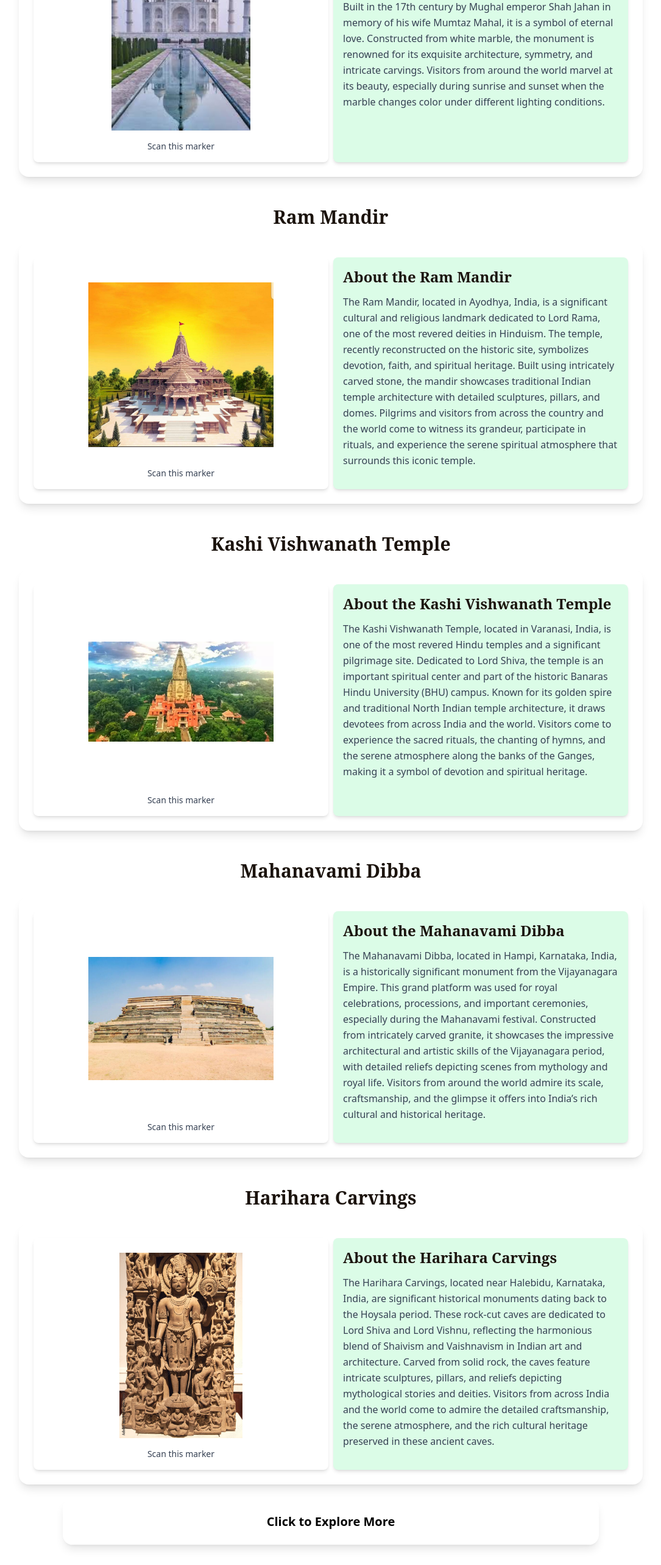
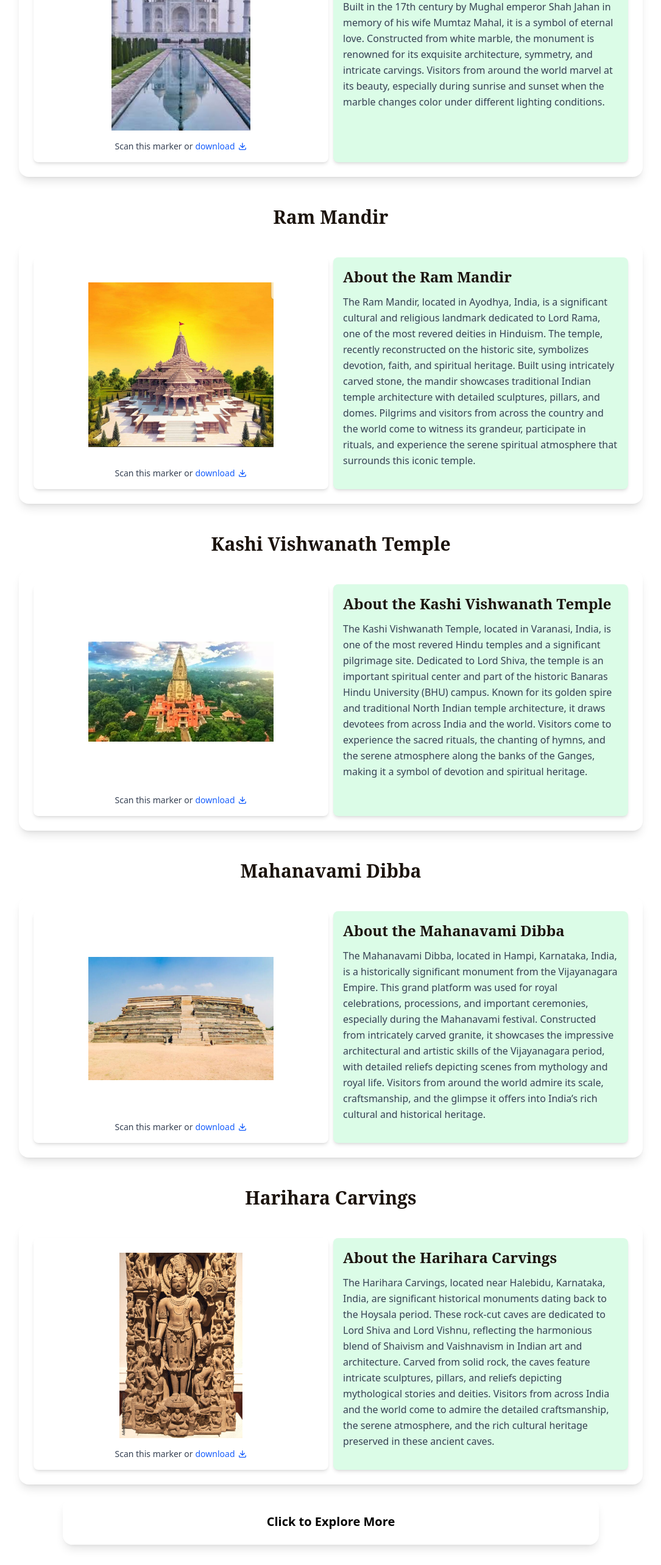
Before and after one commit to Mohitss10/cultural_heritage, a React (Vite) app: page / in a window 1280 px wide. Shown: the part 1022-3588 px from the top of the page at 61% size, without its empty margins (97-1182 px from the left). Built offline with nearby package versions, Linux system fonts and the light colour scheme.

Commit message:
Your commit message

```diff
--- a/components/Harihara.jsx
+++ b/components/Harihara.jsx
@@ -23,10 +23,32 @@ const Harihara = () => {
     alt="AR Marker for Harihara"
     className="p-2 w-64 h-64 md:w-80 md:h-80 object-contain"
   />
-              <p className="text-sm mt-2 text-gray-700 font-medium">
-                Scan this marker
+  <p className="text-sm mt-2 text-gray-700 font-medium flex items-center gap-1">
+    Scan this marker or
+    <a
+      href="/harihara.jpg"
+      download
+      className="text-blue-600 hover:underline flex items-center gap-1"
+    >
+      download
+      <svg
+        xmlns="http://www.w3.org/2000/svg"
+        className="h-4 w-4"
+        fill="none"
+        viewBox="0 0 24 24"
+        stroke="currentColor"
+      >
+        <path
+          strokeLinecap="round"
+          strokeLinejoin="round"
+          strokeWidth={2}
+          d="M4 16v2a2 2 0 002 2h12a2 2 0 002-2v-2M7 10l5 5m0 0l5-5m-5 5V4"
+        />
+      </svg>
+    </a>
   </p>
 </div>
+
 
             {/* Div 3 - Heritage Description */}
             <div className="h-[50vh] md:h-auto md:col-span-3 md:row-span-8 md:col-start-4 md:row-start-1 bg-green-100 flex flex-col items-start justify-start p-4 rounded-lg shadow-md overflow-y-auto">
--- a/components/Mahanavami.jsx
+++ b/components/Mahanavami.jsx
@@ -17,16 +17,39 @@ const Mahanavami = () => {
           <div className="grid grid-cols-1 md:grid-cols-6 md:grid-rows-8 gap-2 w-full">
 
             {/* Div 2 - Marker (now spans same as Div 3) */}
-            <div className="h-[50vh] md:h-auto md:col-span-3 md:row-span-8 md:col-start-1 md:row-start-1 flex flex-col items-center justify-center rounded-lg shadow-md  p-4 overflow-y-auto">
+{/* Div 2 - Marker (now spans same as Div 3) */}
+<div className="h-[50vh] md:h-auto md:col-span-3 md:row-span-8 md:col-start-1 md:row-start-1 flex flex-col items-center justify-center rounded-lg shadow-md p-4 overflow-y-auto">
   <img
     src="/mahanavami.jpg"
     alt="AR Marker for Mahanavami Dibba"
     className="p-2 w-64 h-64 md:w-80 md:h-80 object-contain"
   />
-              <p className="text-sm mt-2 text-gray-700 font-medium">
-                Scan this marker
+  <p className="text-sm mt-2 text-gray-700 font-medium flex items-center gap-1">
+    Scan this marker or
+    <a
+      href="/mahanavami.jpg"
+      download
+      className="text-blue-600 hover:underline flex items-center gap-1"
+    >
+      download
+      <svg
+        xmlns="http://www.w3.org/2000/svg"
+        className="h-4 w-4"
+        fill="none"
+        viewBox="0 0 24 24"
+        stroke="currentColor"
+      >
+        <path
+          strokeLinecap="round"
+          strokeLinejoin="round"
+          strokeWidth={2}
+          d="M4 16v2a2 2 0 002 2h12a2 2 0 002-2v-2M7 10l5 5m0 0l5-5m-5 5V4"
+        />
+      </svg>
+    </a>
   </p>
 </div>
+
 
             {/* Div 3 - Heritage Description */}
             <div className="h-[50vh] md:h-auto md:col-span-3 md:row-span-8 md:col-start-4 md:row-start-1 bg-green-100 flex flex-col items-start justify-start p-4 rounded-lg shadow-md overflow-y-auto">
--- a/components/Ram_mandir.jsx
+++ b/components/Ram_mandir.jsx
@@ -17,14 +17,35 @@ const Ram_mandir = () => {
           <div className="grid grid-cols-1 md:grid-cols-6 md:grid-rows-8 gap-2 w-full">
 
             {/* Div 2 - Marker (now spans same as Div 3) */}
-            <div className="h-[50vh] md:h-auto md:col-span-3 md:row-span-8 md:col-start-1 md:row-start-1 flex flex-col items-center justify-center rounded-lg shadow-md  p-4 overflow-y-auto">
+<div className="h-[50vh] md:h-auto md:col-span-3 md:row-span-8 md:col-start-1 md:row-start-1 flex flex-col items-center justify-center rounded-lg shadow-md p-4 overflow-y-auto">
   <img
     src="/ram.jpg"
     alt="AR Marker for Ram Mandir"
     className="p-2 w-64 h-64 md:w-80 md:h-80 object-contain"
   />
-              <p className="text-sm mt-2 text-gray-700 font-medium">
-                Scan this marker
+  <p className="text-sm mt-2 text-gray-700 font-medium flex items-center gap-1">
+    Scan this marker or
+    <a
+      href="/ram.jpg"
+      download
+      className="text-blue-600 hover:underline flex items-center gap-1"
+    >
+      download
+      <svg
+        xmlns="http://www.w3.org/2000/svg"
+        className="h-4 w-4"
+        fill="none"
+        viewBox="0 0 24 24"
+        stroke="currentColor"
+      >
+        <path
+          strokeLinecap="round"
+          strokeLinejoin="round"
+          strokeWidth={2}
+          d="M4 16v2a2 2 0 002 2h12a2 2 0 002-2v-2M7 10l5 5m0 0l5-5m-5 5V4"
+        />
+      </svg>
+    </a>
   </p>
 </div>
 
--- a/components/Taj_mahal.jsx
+++ b/components/Taj_mahal.jsx
@@ -17,16 +17,39 @@ const Taj_mahal = () => {
         <div className="grid grid-cols-1 md:grid-cols-6 md:grid-rows-8 gap-2 w-full">
 
           {/* Div 2 – Marker now spans same as Div 3 */}
+{/* Div 2 – Marker now spans same as Div 3 */}
 <div className="h-[50vh] md:h-auto md:col-span-3 md:row-span-8 md:col-start-1 md:row-start-1 b flex flex-col items-center justify-center p-4 rounded-lg shadow-md overflow-y-auto">
   <img
     src="/taj.jpg"
     alt="AR Marker for Taj Mahal"
     className="p-2 w-64 h-64 md:w-80 md:h-80 object-contain"
   />
-            <p className="text-sm mt-2 text-gray-700 font-medium">
-              Scan this marker
+  <p className="text-sm mt-2 text-gray-700 font-medium flex items-center gap-1">
+    Scan this marker or
+    <a
+      href="/taj.jpg"
+      download
+      className="text-blue-600 hover:underline flex items-center gap-1"
+    >
+      download
+      <svg
+        xmlns="http://www.w3.org/2000/svg"
+        className="h-4 w-4"
+        fill="none"
+        viewBox="0 0 24 24"
+        stroke="currentColor"
+      >
+        <path
+          strokeLinecap="round"
+          strokeLinejoin="round"
+          strokeWidth={2}
+          d="M4 16v2a2 2 0 002 2h12a2 2 0 002-2v-2M7 10l5 5m0 0l5-5m-5 5V4"
+        />
+      </svg>
+    </a>
   </p>
 </div>
+
 
           {/* Div 3 – Heritage Description */}
           <div className="h-[50vh] md:h-auto md:col-span-3 md:row-span-8 md:col-start-4 md:row-start-1 bg-green-100 flex flex-col items-start justify-start p-4 rounded-lg shadow-md overflow-y-auto">
--- a/components/Vishvnath.jsx
+++ b/components/Vishvnath.jsx
@@ -16,15 +16,36 @@ const Vishvnath = () => {
         {/* Grid */}
         <div className="grid grid-cols-1 md:grid-cols-6 md:grid-rows-8 gap-2 w-full">
 
-          {/* Div 2 - Marker (now spans same as Div 3) */}
-          <div className="h-[50vh] md:h-auto md:col-span-3 md:row-span-8 md:col-start-1 md:row-start-1 flex flex-col items-center justify-center rounded-lg shadow-md  p-4 overflow-y-auto">
+          {/* Div 2 - Marker with Download Button */}
+          <div className="h-[50vh] md:h-auto md:col-span-3 md:row-span-8 md:col-start-1 md:row-start-1 flex flex-col items-center justify-center rounded-lg shadow-md p-4 overflow-y-auto">
             <img
               src="/new-Vishwanath-temple-BHU-Varanasi.jpg"
               alt="AR Marker for Kashi Vishwanath Temple"
               className="p-2 w-64 h-64 md:w-80 md:h-80 object-contain"
             />
-            <p className="text-sm mt-2 text-gray-700 font-medium">
-              Scan this marker
+            <p className="text-sm mt-2 text-gray-700 font-medium flex items-center gap-1">
+              Scan this marker or{" "}
+              <a
+                href="/new-Vishwanath-temple-BHU-Varanasi.jpg"
+                download
+                className="text-blue-600 hover:underline flex items-center gap-1"
+              >
+                download
+                <svg
+                  xmlns="http://www.w3.org/2000/svg"
+                  className="h-4 w-4"
+                  fill="none"
+                  viewBox="0 0 24 24"
+                  stroke="currentColor"
+                >
+                  <path
+                    strokeLinecap="round"
+                    strokeLinejoin="round"
+                    strokeWidth={2}
+                    d="M4 16v2a2 2 0 002 2h12a2 2 0 002-2v-2M7 10l5 5m0 0l5-5m-5 5V4"
+                  />
+                </svg>
+              </a>
             </p>
           </div>
 
--- a/package.json
+++ b/package.json
@@ -11,6 +11,7 @@
   },
   "dependencies": {
     "@tailwindcss/vite": "^4.1.13",
+    "framer-motion": "^12.23.15",
     "lucide-react": "^0.544.0",
     "react": "^19.1.1",
     "react-dom": "^19.1.1",
--- a/src/pages/Explore.jsx
+++ b/src/pages/Explore.jsx
@@ -19,7 +19,7 @@ const Explore = () => {
         {/* Karnataka */}
         <div
           onClick={() => navigate("/karnataka")}
-          className="flex items-center justify-center text-2xl font-semibold col-span-1 sm:col-span-2 row-span-1 sm:row-span-2 rounded-xl shadow-lg bg-white cursor-pointer hover:bg-gray-100 transition p-2"
+          className="flex items-center justify-center text-2xl font-semibold col-span-1 sm:col-span-2 row-span-1 sm:row-span-2 rounded-xl shadow-lg bg-white cursor-pointer hover:bg-gray-100 transition"
         >
           Karnataka
         </div>
```
Also changed, not shown: 1 other file (tests, documents, lock files or other folders). Lines whose indentation alone changed are shown as unchanged.
